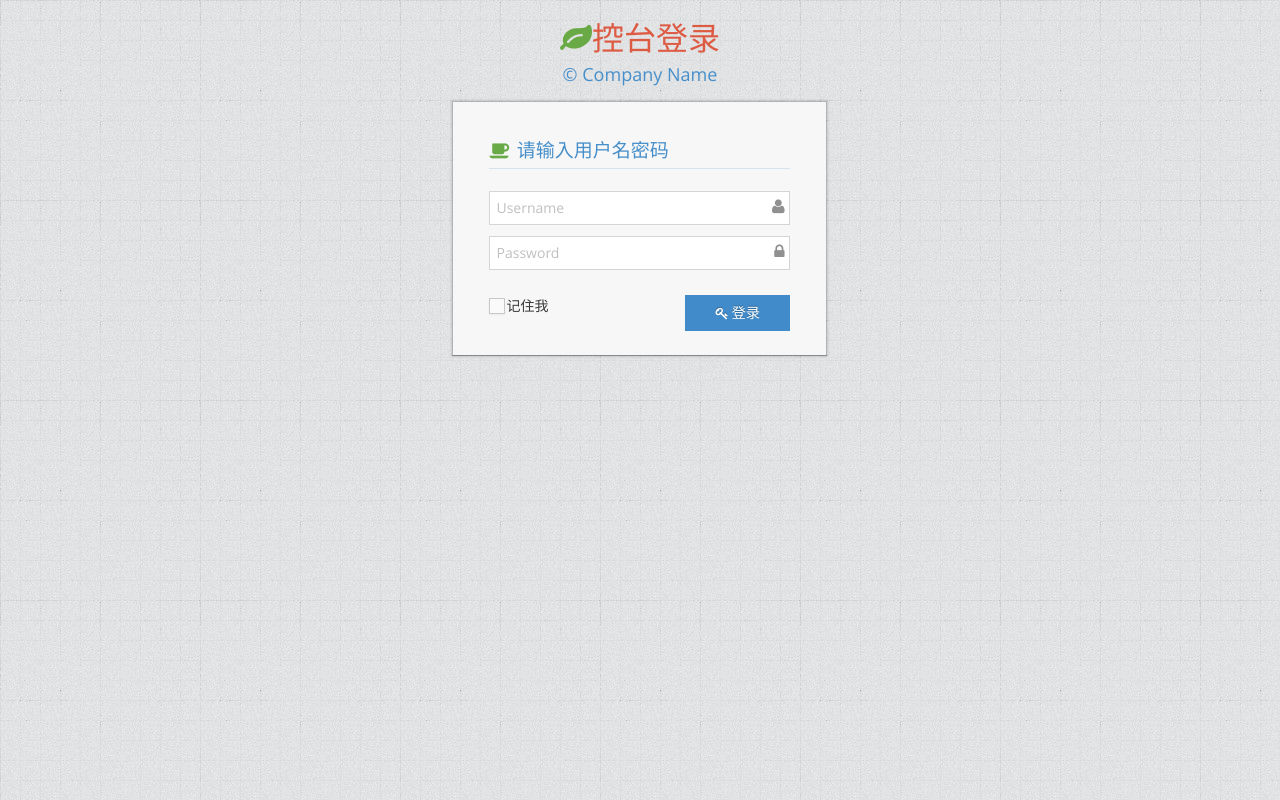
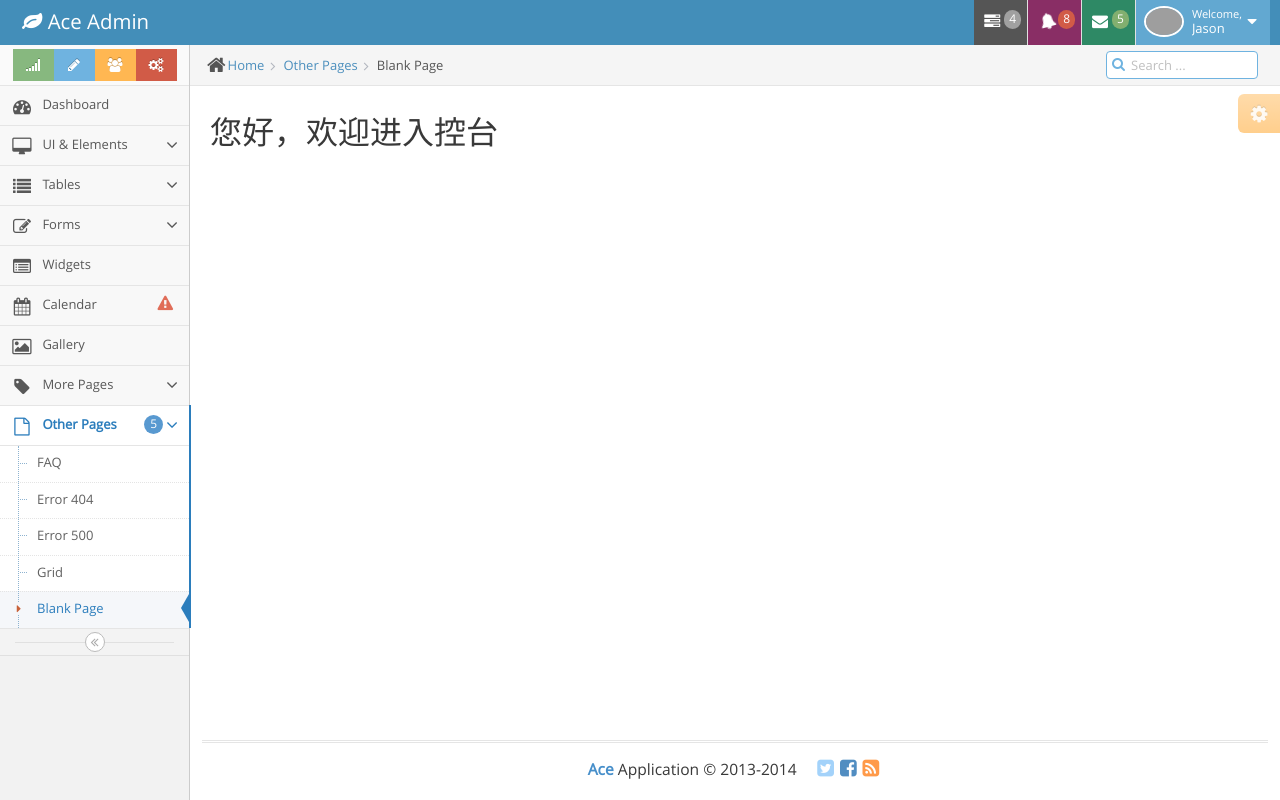
Before and after one commit to dengsun/Course, a Vue app in the folder admin/: page /admin/welcome in a window 1280 px wide. Before the commit this address led to /login. Built offline with nearby package versions, Linux system fonts and the light colour scheme; grey boxes are pictures that could not be loaded; the HTML template or start-up script is replaced by a standard one.

Commit message:
1.增加welcome子组件，增加/admin/welcome子路由 router-view和子路由配合使用 注意:子路由的配置不要“/”开头

```diff
--- a/admin/src/views/admin.vue
+++ b/admin/src/views/admin.vue
@@ -933,7 +933,7 @@
             <div class="row">
               <div class="col-xs-12">
                 <!-- PAGE CONTENT BEGINS -->
-
+                <router-view></router-view>
                 <!-- PAGE CONTENT ENDS -->
               </div><!-- /.col -->
             </div><!-- /.row -->
--- /dev/null
+++ b/admin/src/views/admin/welcome.vue
@@ -0,0 +1,5 @@
+<template>
+  <div>
+    <h1>您好，欢迎进入控台</h1>
+  </div>
+</template>
```
Also changed, not shown: admin/src/router.js (+6 -1 lines).
